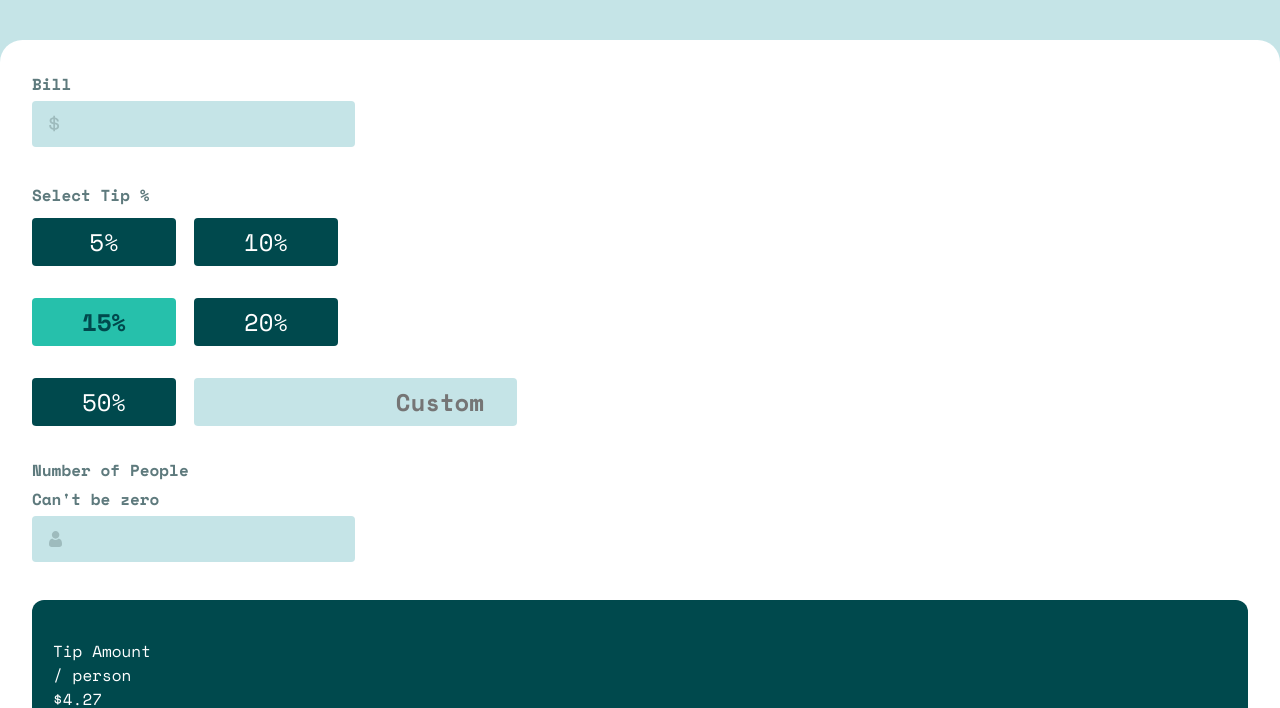
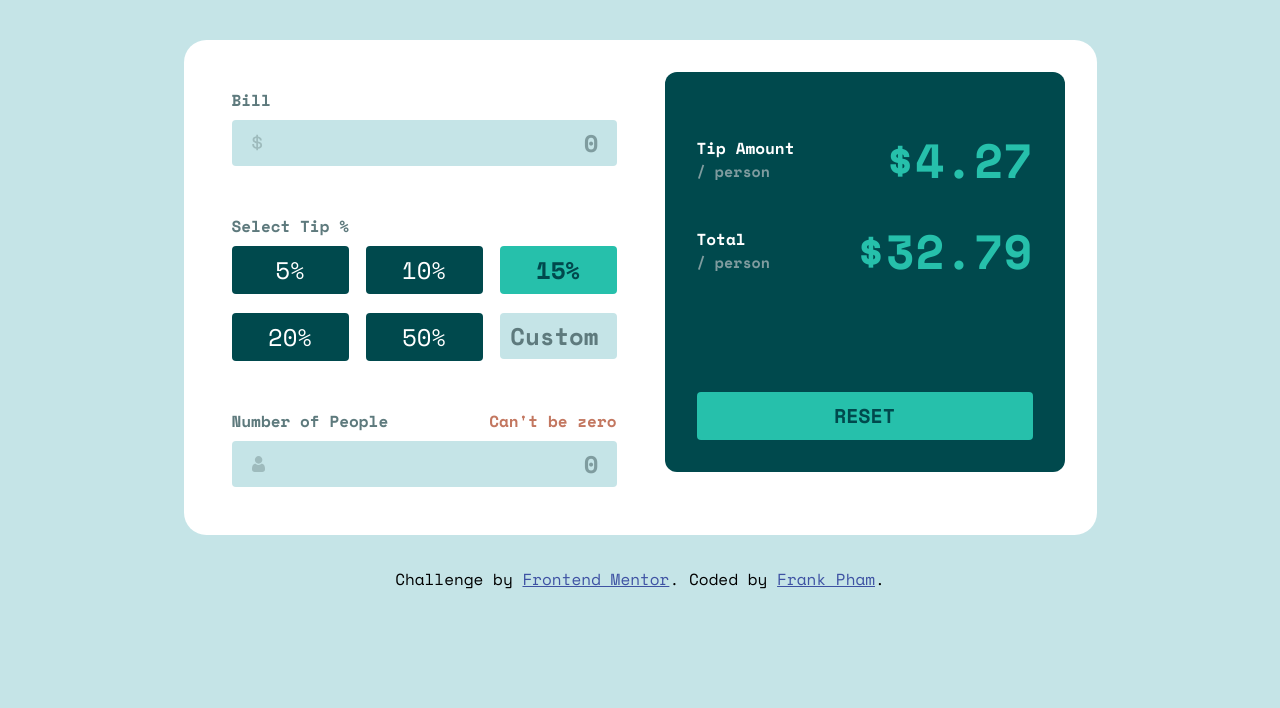
Before and after one commit to francisphamsd/tip-calculator-app, a plain HTML site: page index.html in a window 1280 px wide. Shown: the part 84-792 px from the top of the page. Drawn offline with nearby package versions, Linux system fonts and the light colour scheme.

Commit message:
completed frontend UI

```diff
--- a/index.html
+++ b/index.html
@@ -20,18 +20,23 @@
       <img src="./images/logo.svg" alt="tip calculator logo" />
     </div>
 
-    <div class="tip-calculator">
-      <div class="partOne">
+    <div class="tip-calculator main-padding">
+      <div class="partOne sub-padding">
         <label for="">Bill</label>
-        <input type="number" class="input bill-input" id="bill-input" />
+        <input
+          type="number"
+          class="input bill-input margin-bottom"
+          id="bill-input"
+          placeholder="0"
+        />
         <label for="">Select Tip %</label>
-        <div class="tip">
+        <div class="tip margin-bottom">
           <div class="tips tip-5">5%</div>
           <div class="tips tip-10">10%</div>
           <div class="tips tip-15 active-tip">15%</div>
-          <div class="tips tip-20">20%</div>
+          <div class="tips tip-25">20%</div>
           <div class="tips tip-50">50%</div>
-          <div id="input-custom">
+          <div id="tip-custom">
             <input type="number" class="tip-custom" placeholder="Custom" />
           </div>
         </div>
@@ -39,24 +44,30 @@
           <label for="">Number of People</label>
           <label for="" class="error">Can't be zero</label>
         </div>
-        <input type="number" class="input people-input" id="people-input" />
+        <input
+          type="number"
+          class="input people-input"
+          id="people-input"
+          placeholder="0"
+        />
       </div>
 
-      <div class="result">
+      <div class="result main-padding">
+        <div class="text-amount">
           <div class="tip-amount">
-          <div class="text">
-            <p>Tip Amount</p>
+            <div>
+              <label class="text"for" ="">Tip Amount</label>
               <p class="person">/ person</p>
             </div>
             <div class="amount" id="tip-amount">$4.27</div>
           </div>
-
           <div class="total">
-          <div class="text">
-            <p>Total</p>
+            <div>
+              <label class="text" for" ="">Total</label>
               <p class="person">/ person</p>
             </div>
             <div class="amount" id="tip-total">$32.79</div>
+          </div>
         </div>
 
         <div class="reset">Reset</div>
--- a/main/style.css
+++ b/main/style.css
@@ -10,6 +10,8 @@
   --cyan-neu-4: hsl(185, 41%, 84%);
   --cyan-neu-2: hsl(189, 41%, 97%);
   --white: hsl(0, 0%, 100%);
+  /* Accent */
+  --red: hsl(14, 45%, 57%);
 }
 
 *,
@@ -20,15 +22,20 @@
   box-sizing: border-box;
 }
 
-html {
-  /* font-size: 62.5%; */
-}
-
 body {
   font-family: "Space Mono", monospace;
   background-color: var(--cyan-neu-4);
   height: 100vh;
-  width: 100%;
+}
+
+.main-padding {
+  padding: 1.5rem;
+}
+.sub-padding {
+  padding: 0.5rem;
+}
+.margin-bottom {
+  margin-bottom: 2rem;
 }
 
 .logo {
@@ -37,25 +44,25 @@ body {
 }
 
 .tip-calculator {
-  padding: 2rem;
   background-color: var(--white);
   border-radius: 1.4rem;
 
   display: flex;
   flex-direction: column;
+  gap: 1.5rem;
 }
 
 label {
   color: var(--cyan-neu-8);
   display: block;
   font-weight: 700;
-  margin-bottom: 0.3rem;
+  margin-bottom: 0.5rem;
 }
 
 input {
   border: none;
-  outline: none;
   border-radius: 4px;
+  width: 100%;
   padding: 5px;
   padding-right: 18px;
   text-align: right;
@@ -63,36 +70,52 @@ input {
   font-family: inherit;
   font-weight: 700;
   color: var(--cyan-neu-10);
-  background: var(--cyan-neu-2) 17px no-repeat;
-  background: var(--cyan-neu-4) 17px no-repeat;
+  background: var(--cyan-neu-4) 20px no-repeat;
+}
+
+input::placeholder {
+  color: var(--cyan-neu-6);
+}
+
+input:focus {
+  outline: none;
+  box-shadow: 0 0 0 0.1rem var(--cyan-prim);
+  background-color: var(--cyan-neu-2);
+}
+
+input::-webkit-outer-spin-button,
+input::-webkit-inner-spin-button {
+  -webkit-appearance: none;
+  margin: 0;
 }
 
 .bill-input {
   background-image: url("../images/icon-dollar.svg");
-  margin-bottom: 36px;
 }
 
 .tip {
-  margin-top: 0.7rem;
-  margin-bottom: 2rem;
-
   display: grid;
-  grid-template-columns: 144px 144px;
-  row-gap: 2em;
-  column-gap: 18px;
+  grid-template-columns: repeat(2, 1fr);
+  gap: 1rem;
 }
 
 .tips {
   background-color: var(--cyan-neu-10);
   color: var(--white);
   border-radius: 4px;
-  height: 48px;
+  height: 3rem;
   font-size: 24px;
   cursor: pointer;
-
   display: flex;
   align-items: center;
   justify-content: center;
+}
+
+.tips:hover {
+  background-color: var(--cyan-neu-4);
+  /* background-color: var(--cyan-prim); */
+  color: var(--cyan-neu-10);
+  font-weight: 700;
 }
 
 .active-tip {
@@ -101,25 +124,123 @@ input {
   color: var(--cyan-neu-10);
 }
 
-.tip-custom {
-  height: 48px;
-  display: inline;
+.tip-custom::placeholder {
+  color: var(--cyan-neu-8);
+}
+
+.peopleLabel {
+  display: flex;
+  justify-content: space-between;
+}
+
+.error:focus {
+  outline: none;
+  box-shadow: 0 0 0 0.1rem var(--red);
+  color: var(--red);
+  background-color: var(--cyan-neu-2);
 }
 
 .people-input {
   background-image: url("../images/icon-person.svg");
-  margin-bottom: 2.4rem;
+}
+
+.error {
+  color: var(--red);
 }
 
 .result {
+  color: var(--white);
   background-color: var(--cyan-neu-10);
-  color: var(--white);
   border-radius: 12px;
-  padding: 39px 21px 21px 21px;
+  height: 16rem;
+  display: flex;
+  flex-direction: column;
+  justify-content: space-between;
 }
 
+.tip-amount,
+.total {
+  margin-top: 1.25rem;
+  display: flex;
+  align-items: center;
+  justify-content: space-between;
+  font-weight: 700;
+}
+
+.text {
+  color: var(--white);
+  margin-bottom: 0;
+}
+.person {
+  font-size: 15px;
+  /* font-weight: 700; */
+  color: var(--cyan-neu-6);
+}
+.amount {
+  font-size: 2rem;
+  color: var(--cyan-prim);
+  /* font-weight: 700; */
+}
+
+.reset {
+  text-transform: uppercase;
+  height: 3rem;
+  background-color: var(--cyan-prim);
+  color: var(--cyan-neu-10);
+  font-weight: 700;
+  font-size: 20px;
+  border-radius: 4px;
+  cursor: pointer;
+  display: flex;
+  align-items: center;
+  justify-content: center;
+}
+
+.reset:hover {
+  background-color: var(--cyan-neu-4);
+  font-weight: 700;
+}
+
+@media only screen and (min-width: 40em) {
+  .main-padding {
+    padding: 2rem;
+  }
+  .sub-padding {
+    padding: 1rem;
+  }
+  .margin-bottom {
+    margin-bottom: 3rem;
+  }
+
+  body {
+    display: flex;
+    flex-direction: column;
+    align-items: center;
+  }
+
+  .tip-calculator {
+    flex-direction: row;
+    gap: 2rem;
+    border-radius: 1.4rem;
+  }
+  .tip {
+    grid-template-columns: repeat(3, 117px);
+    row-gap: 1.2em;
+    column-gap: 17px;
+  }
+
+  .result {
+    height: 25rem;
+    aspect-ratio: 1;
+  }
+
+  .amount {
+    font-size: 3rem;
+  }
+}
 .attribution {
-  font-size: 11px;
+  margin-top: 2rem;
+  font-size: 1rem;
   text-align: center;
 }
 .attribution a {
```
Lines whose indentation alone changed are shown as unchanged.
